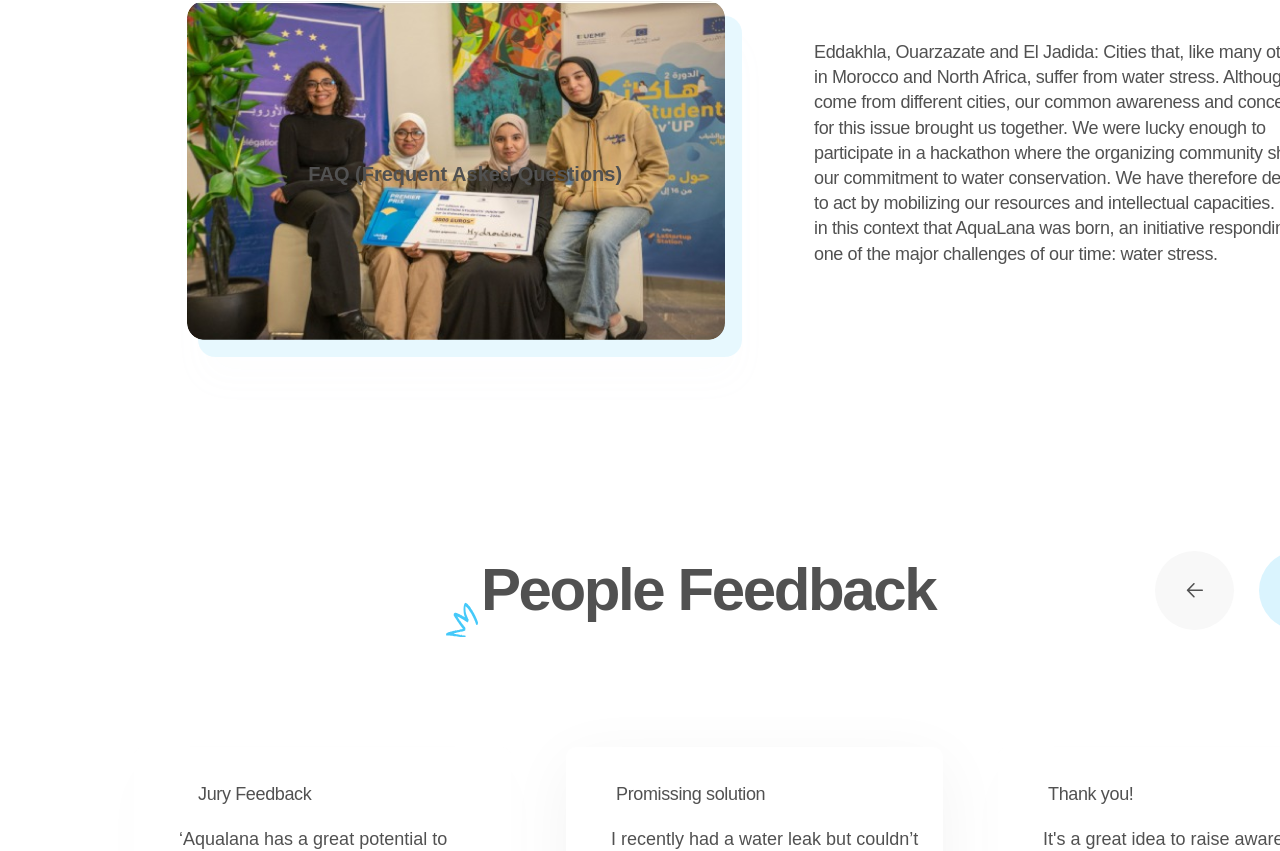
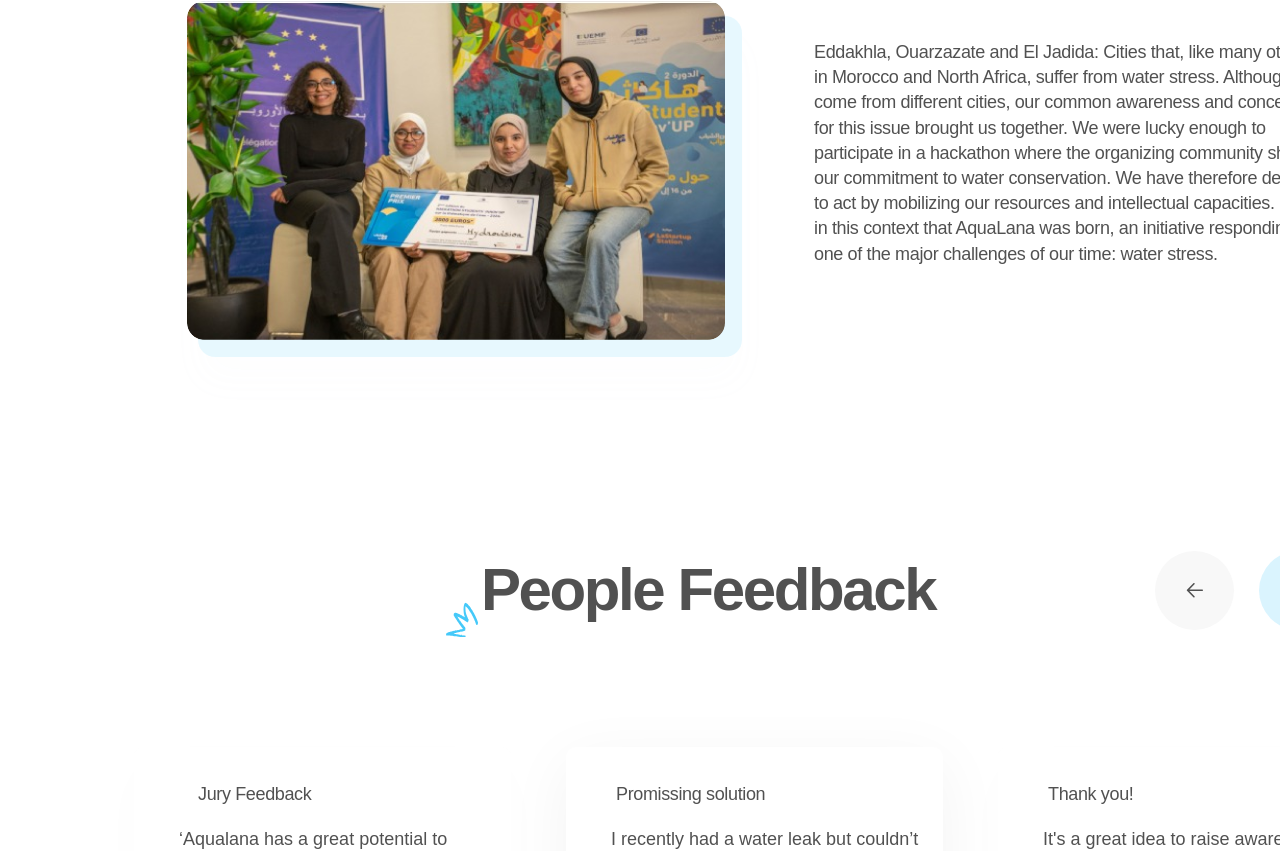
Before and after one commit to Aqualana/landing-page, a React (Vite) app: page / in a window 1280 px wide. Shown: the part 2038-2889 px from the top of the page. Built offline with nearby package versions, Linux system fonts and the light colour scheme.

Commit message:
link copyright

```diff
--- a/src/MacBookPro141/MacBookPro141.jsx
+++ b/src/MacBookPro141/MacBookPro141.jsx
@@ -137,7 +137,7 @@ export const MacBookPro141 = ({ className, ...props }) => {
       <div className="group" ref={sectionsRef.faq}>
         <BlocksContentH3TitleCenter
           text="FAQ (Frequent Asked Questions)"
-          className="faq"
+          className="elements-content-h-3-title-center-instance"
         ></BlocksContentH3TitleCenter>
 
       <ComponentsFaQsFaq1Closed
@@ -212,7 +212,7 @@ export const MacBookPro141 = ({ className, ...props }) => {
         <div className="copyright-2025-all-rights-reserved-aqualana"
           onClick={() => {
             const link = document.createElement("a");
-            link.href = "/C:/Users/admin/Desktop/INE3/Aqualana_Copyright"; // Replace with your PDF file path
+            link.href = "/C:/Users/admin/Desktop/INE3/Aqualana_Copyright.pdf"; // Replace with your PDF file path
             link.download = "Copyright-2025-Aqualana.pdf"; // Name for the downloaded file
             link.click();
           }}
```
